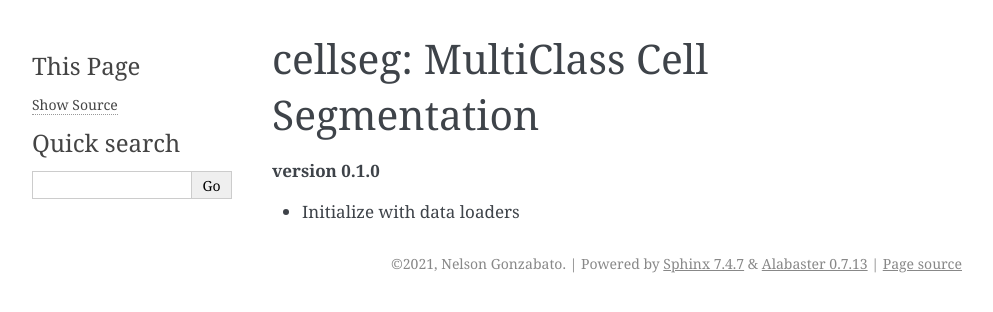
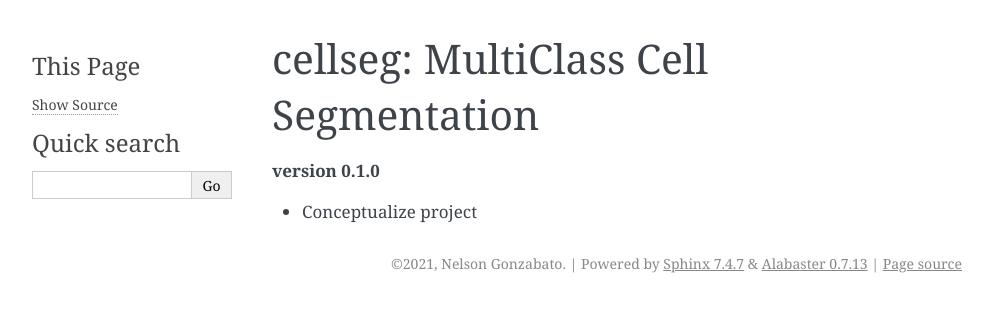
Before and after one commit to Nelson-Gon/cellseg, a Sphinx documentation site: the page built from docs/source/changelog.rst, in a window 1280 px wide. Shown: the top 312 px of the page, without its empty margins (148-1141 px from the left). Built offline with Sphinx 7.4.7, drawn with Linux system fonts in a browser that asks for light colours; pages that are not in the unit, such as notebooks, are missing from menus.

Commit message:
Using main

```diff
--- a/docs/source/changelog.rst
+++ b/docs/source/changelog.rst
@@ -5,4 +5,4 @@ cellseg: MultiClass Cell Segmentation
 **version 0.1.0**
 
 
-* Initialize with data loaders
+* Conceptualize project
```
Also changed, not shown: changelog.md (+1 -1 lines), 1 other file.
